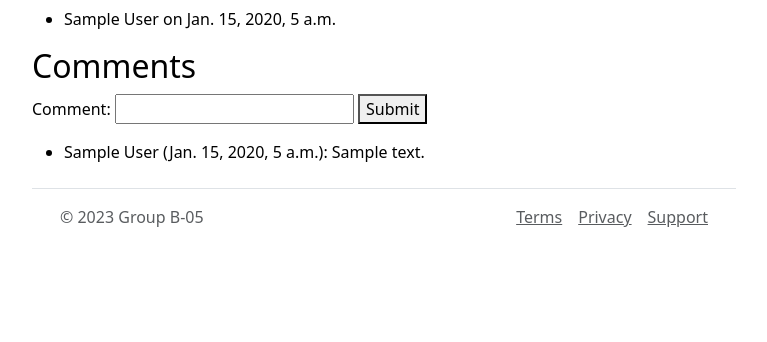
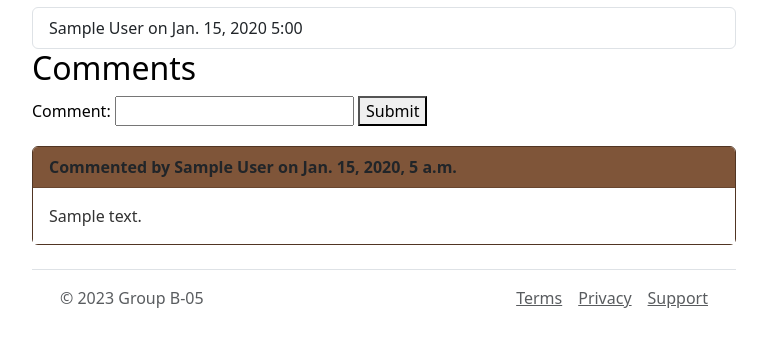
Before and after one commit to zsf4ee/geochache, a Django app: a page that uses users/templates/cache.html in a window 1280 px wide. Shown: the part 865-1207 px from the top of the page, without its empty margins (256-1023 px from the left). Before the commit the page ends 1092 px from the top, so only its background shows below. Run offline with Django 4.2, Linux system fonts and the light colour scheme; a user stored in the database is signed in; tables that the repository leaves empty hold one stand-in row (values such as "Sample post"); some libraries are stand-ins or nearby versions.

Commit message:
comments and finds are more visually appealing

```diff
--- a/users/templates/cache.html
+++ b/users/templates/cache.html
@@ -64,6 +64,30 @@
 
 </script>
 
+<style>
+    .comments-section {
+        margin-top: 20px;
+    }
+
+    .card {
+        margin-bottom: 10px;
+        border: 1px solid #513523;
+    }
+
+    .card-header {
+        background-color: #7f5539;
+        font-weight: bold;
+    }
+
+    .card-body {
+        background-color: #ffffff;
+    }
+
+    .card-text {
+        color: #333;
+    }
+</style>
+
 <body onload="initMap()">
     <div>
         <div>
@@ -87,11 +111,16 @@
             <a class="btn btn-primary" href="{% url 'find' pk=geocache.pk %}">Report Find</a>
             <div id="map" style="height: 500px; width: 60%; align-self: center;"></div>
             <h2>Finds</h2>
-            <ul>
+            <div class="list-group">
                 {% for find in finds %}
-                <li>{{ find.finder.first_name }} {{ find.finder.last_name }} on {{ find.timestamp }}</li>
+                <a  class="list-group-item list-group-item-action">
+                    {{ find.finder.first_name }} {{ find.finder.last_name }} on {{ find.timestamp|date:"N j, Y g:i " }}
+                </a>
+                {% empty %}
+                <p class="list-group-item">No finds yet.</p>
                 {% endfor %}
-            </ul>
+            </div>
+
 
 
 
@@ -104,12 +133,20 @@
             </form>
             {% endif %}
 
-            <ul>
+            <div class="comments-section">
                 {% for comment in comments %}
-                <li>{{ comment.user.first_name }} {{ comment.user.last_name }} ({{ comment.date }}): {{ comment.text }}
-                </li>
+                <div class="card mb-3">
+                    <div class="card-header">
+                        Commented by {{ comment.user.first_name }} {{ comment.user.last_name }} on {{ comment.date }}
+                    </div>
+                    <div class="card-body">
+                        <p class="card-text">{{ comment.text }}</p>
+                    </div>
+                </div>
+                {% empty %}
+                <p>No comments yet.</p>
                 {% endfor %}
-            </ul>
+            </div>
         </div>
     </div>
 </body>
```
